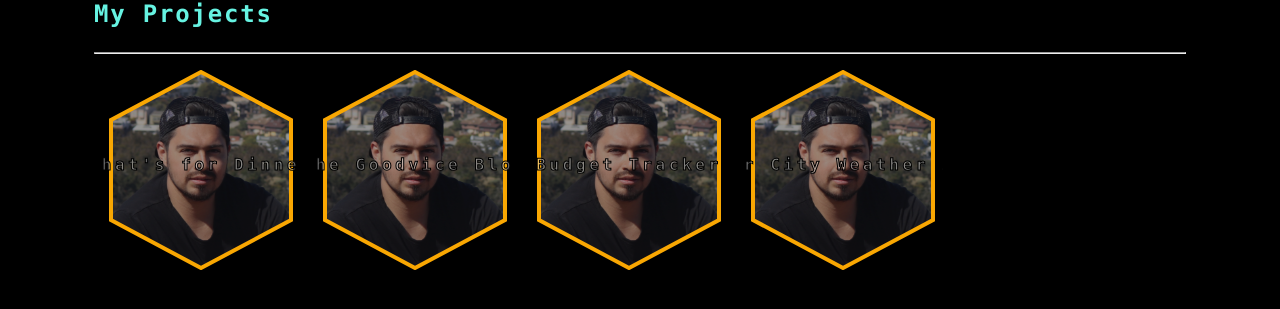
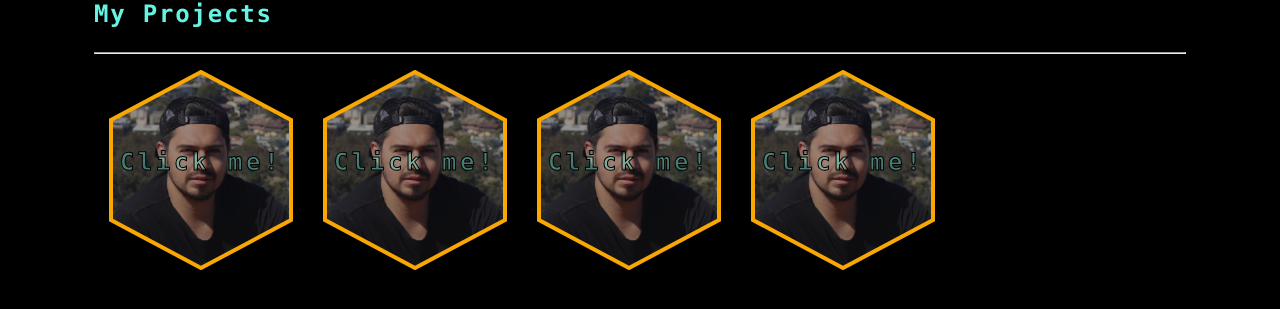
Before and after one commit to GaliciaRogelio/my-portfolio, a React (Create React App) app: page / in a window 1280 px wide. Shown: the part 698-1007 px from the top of the page. Built offline with nearby package versions, Linux system fonts and the light colour scheme.

Commit message:
add modal to project

```diff
--- a/src/components/Projects/index.js
+++ b/src/components/Projects/index.js
@@ -29,8 +29,8 @@ function Projects() {
               points="50 1 95 25 95 75 50 99 5 75 5 25"
               fill="url(#img)"
             />
-            <text id="text" fontSize="8" x="50" y="50" textAnchor="middle">
-              {project.title}
+            <text id="text" fontSize="12" x="50" y="50" textAnchor="middle">
+              Click me!
             </text>
           </svg>
         </a>
--- a/src/index.css
+++ b/src/index.css
@@ -233,7 +233,7 @@ svg:hover #hex {
   stroke-width:0.5;
   stroke: var(--dark);
   fill-opacity:0.4;
-  fill: var(--light);
+  fill: var(--primary);
   transition:fill-opacity .8s;
 }
 svg:hover #text{
```
Also changed, not shown: src/components/Modal/index.js (added, +18 -0 lines).
